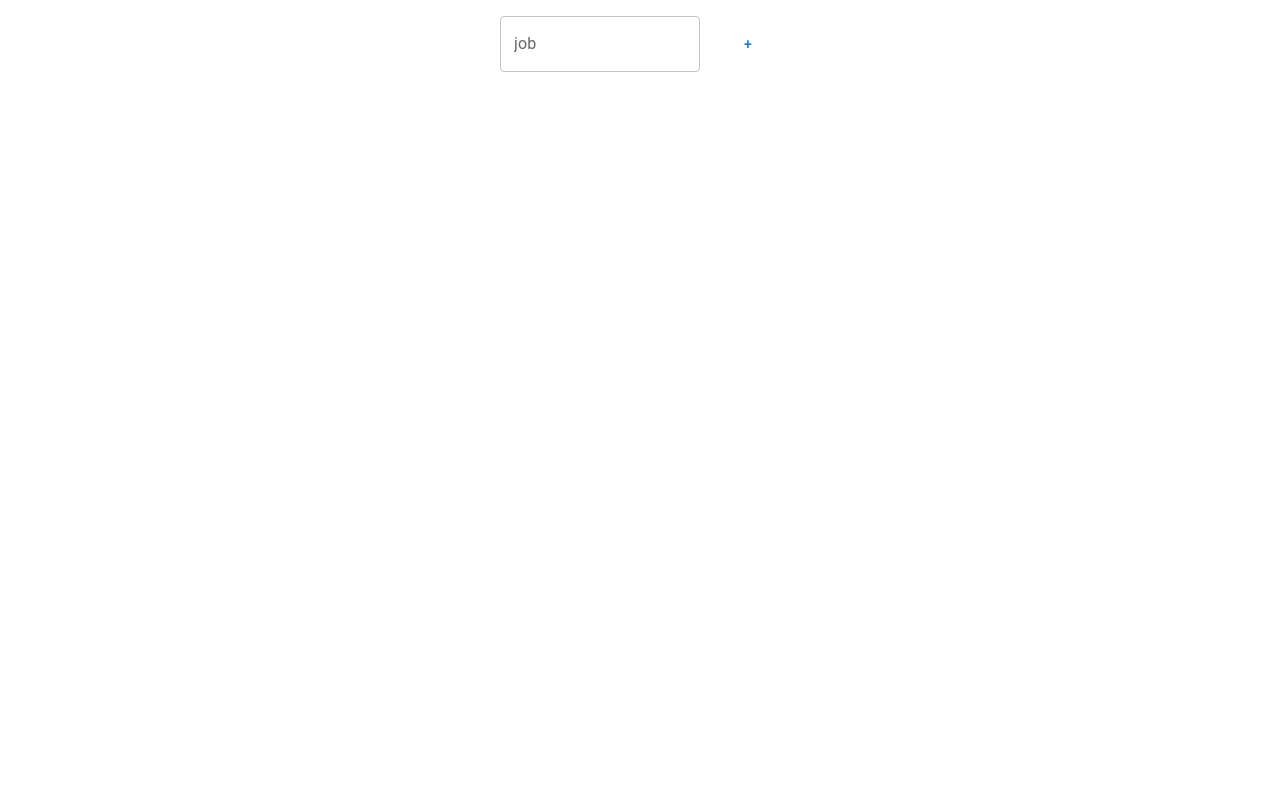
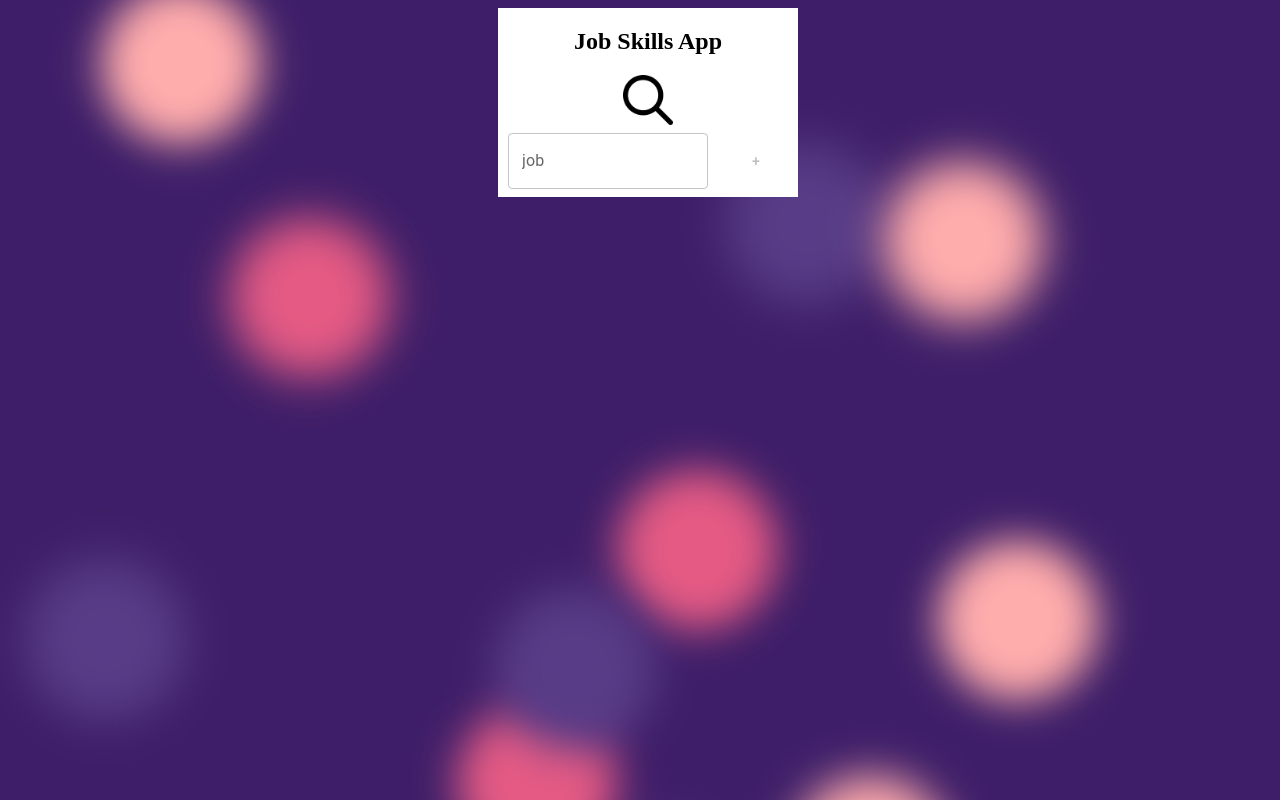
Before and after one commit to andrewsservices/jobskills, a React (Create React App) app: page / in a window 1280 px wide. Built offline with nearby package versions, Linux system fonts and the light colour scheme.

Commit message:
fixed bugs/added background

```diff
--- a/src/App.css
+++ b/src/App.css
@@ -1,12 +1,36 @@
-.App {
+h1,h2{
   text-align: center;
 }
 
-.jobsContainer,.inputForm,.skill,.count-and-close,.job-buttons,.skillList{
+.foreground{
+  position:absolute;
+  width: 100%;
+  height: 100%;
+}
+
+.skillList,.job-form{
+  margin: 0 auto;
+}
+
+.job-form,.job{
+  background-color: white;
+  width: 300px;
+}
+
+.job-form img{
+  width: 50px;
+  margin: 0 auto;
+}
+
+.job-form,.jobsContainer,.inputForm,.skill,.count-and-close,.job-buttons,.skillList,.buttons{
   display:flex;
 }
 
-.MuiBox-root.css-xn6ruc,.skill,.count-and-close,.job-buttons{
+.job-form,.buttons,.skillList{
+  flex-direction: column;
+}
+
+.job-form,.MuiBox-root.css-xn6ruc,.skill,.count-and-close,.job-buttons,.buttons{
   align-items: center;
 }
 
@@ -14,7 +38,7 @@
   justify-content: space-between;
 }
 
-.jobsContainer{
+.jobsContainer,.buttons{
   justify-content: space-around;
 }
 
@@ -47,16 +71,11 @@
   margin: 0;
 }
 
-.job{
-  width: 300px;
-}
-
 .skillList{
   width: 100%;
   margin: 0 auto;
-  flex-direction: column;
 }
 
-.job-buttons{
-  margin: 50px 0;
+.buttons{
+  height: 100px;
 }
--- a/src/App.js
+++ b/src/App.js
@@ -1,25 +1,19 @@
 import './App.css';
+import './Background.css'
+import magnifyingGlass from './search.png'
 import Form from './Form'
 import JobsContainer from './JobsContainer'
-import Divider from '@mui/material/Divider';
 
 import {useState} from 'react'
 
 function App() {
 
-const inputType = "job"
-const [job,setJob] = useState("")
+
 const [jobs,setJobs] = useState([])
 
 
-const onInputChange = (e) => {
-  setJob(e)
-}
-
 const submitInput = (e) => {
-  e.preventDefault()
-  setJobs([...jobs,job.toUpperCase()])
-  setJob("")
+  setJobs([...jobs,e.toUpperCase()])
 }
 
 const deleteJob = (job) => {
@@ -36,29 +30,51 @@ const deleteJob = (job) => {
 
 
   return (
-    <div className="App">
-      <Form
-        inputType={inputType}
-        onInputChange={(e)=>onInputChange(e)}
-        submitInput={(e)=>submitInput(e)}
-        value={job}
-      />
+    <>
+      <div className="background">
+      <span></span>
+      <span></span>
+      <span></span>
+      <span></span>
+      <span></span>
+      <span></span>
+      <span></span>
+      <span></span>
+      <span></span>
+      <span></span>
+      <span></span>
+      <span></span>
+      <span></span>
+      <span></span>
+      <span></span>
+      <span></span>
+      <span></span>
+      <span></span>
+      <span></span>
+    </div>
+    <div className='foreground'>
+      <div class="job-form">
+        <h2>Job Skills App</h2>
+        <img src={magnifyingGlass} alt="logo"/>
+        <Form
+          inputType="job"
+          sendInput={(e)=>submitInput(e)}
+        />
+      </div>
+
       {
         jobs.length !== 0
         ?
-        <>
-          <Divider variant="middle" />
           <JobsContainer
             jobs={jobs}
             deleteJob={(e)=>deleteJob(e)}
           />
-        </>
-
         :
         null
       }
+    </div>
+    </>
 
-    </div>
 
   );
 }
--- /dev/null
+++ b/src/Background.css
@@ -0,0 +1,200 @@
+@keyframes move {
+    100% {
+        transform: translate3d(0, 0, 1px) rotate(360deg);
+    }
+}
+
+.background {
+    position: fixed;
+    width: 100vw;
+    height: 100vh;
+    top: 0;
+    left: 0;
+    background: #3E1E68;
+    overflow: hidden;
+}
+
+.background span {
+    width: 20vmin;
+    height: 20vmin;
+    border-radius: 20vmin;
+    backface-visibility: hidden;
+    position: absolute;
+    animation: move;
+    animation-duration: 45;
+    animation-timing-function: linear;
+    animation-iteration-count: infinite;
+}
+
+
+.background span:nth-child(0) {
+    color: #583C87;
+    top: 28%;
+    left: 95%;
+    animation-duration: 44s;
+    animation-delay: -35s;
+    transform-origin: -22vw 1vh;
+    box-shadow: -40vmin 0 5.7751142130605615vmin currentColor;
+}
+.background span:nth-child(1) {
+    color: #E45A84;
+    top: 37%;
+    left: 14%;
+    animation-duration: 38s;
+    animation-delay: -44s;
+    transform-origin: -11vw -7vh;
+    box-shadow: 40vmin 0 5.145650175349074vmin currentColor;
+}
+.background span:nth-child(2) {
+    color: #E45A84;
+    top: 74%;
+    left: 59%;
+    animation-duration: 34s;
+    animation-delay: -36s;
+    transform-origin: -8vw 11vh;
+    box-shadow: -40vmin 0 5.154846045380687vmin currentColor;
+}
+.background span:nth-child(3) {
+    color: #583C87;
+    top: 73%;
+    left: 63%;
+    animation-duration: 43s;
+    animation-delay: -4s;
+    transform-origin: 5vw -5vh;
+    box-shadow: -40vmin 0 5.800539878274877vmin currentColor;
+}
+.background span:nth-child(4) {
+    color: #FFACAC;
+    top: 17%;
+    left: 95%;
+    animation-duration: 14s;
+    animation-delay: -19s;
+    transform-origin: -15vw 15vh;
+    box-shadow: -40vmin 0 5.634644659839302vmin currentColor;
+}
+.background span:nth-child(5) {
+    color: #E45A84;
+    top: 48%;
+    left: 92%;
+    animation-duration: 52s;
+    animation-delay: -31s;
+    transform-origin: 20vw -15vh;
+    box-shadow: 40vmin 0 5.512333313984396vmin currentColor;
+}
+.background span:nth-child(6) {
+    color: #583C87;
+    top: 93%;
+    left: 59%;
+    animation-duration: 50s;
+    animation-delay: -33s;
+    transform-origin: -8vw 1vh;
+    box-shadow: -40vmin 0 5.780757077150577vmin currentColor;
+}
+.background span:nth-child(7) {
+    color: #E45A84;
+    top: 85%;
+    left: 97%;
+    animation-duration: 54s;
+    animation-delay: -42s;
+    transform-origin: 19vw -24vh;
+    box-shadow: 40vmin 0 5.62135663796945vmin currentColor;
+}
+.background span:nth-child(8) {
+    color: #FFACAC;
+    top: 7%;
+    left: 47%;
+    animation-duration: 24s;
+    animation-delay: -43s;
+    transform-origin: -19vw -22vh;
+    box-shadow: -40vmin 0 5.097256667713047vmin currentColor;
+}
+.background span:nth-child(9) {
+    color: #E45A84;
+    top: 87%;
+    left: 47%;
+    animation-duration: 14s;
+    animation-delay: -40s;
+    transform-origin: -12vw 13vh;
+    box-shadow: -40vmin 0 5.176601150440187vmin currentColor;
+}
+.background span:nth-child(10) {
+    color: #FFACAC;
+    top: 49%;
+    left: 85%;
+    animation-duration: 12s;
+    animation-delay: -7s;
+    transform-origin: -8vw -5vh;
+    box-shadow: 40vmin 0 5.438121590605332vmin currentColor;
+}
+.background span:nth-child(11) {
+    color: #E45A84;
+    top: 92%;
+    left: 83%;
+    animation-duration: 20s;
+    animation-delay: -5s;
+    transform-origin: -24vw 14vh;
+    box-shadow: 40vmin 0 5.562837400533684vmin currentColor;
+}
+.background span:nth-child(12) {
+    color: #583C87;
+    top: 84%;
+    left: 54%;
+    animation-duration: 41s;
+    animation-delay: -44s;
+    transform-origin: 14vw -24vh;
+    box-shadow: 40vmin 0 5.260279837705244vmin currentColor;
+}
+.background span:nth-child(13) {
+    color: #E45A84;
+    top: 85%;
+    left: 2%;
+    animation-duration: 39s;
+    animation-delay: -6s;
+    transform-origin: -24vw -24vh;
+    box-shadow: 40vmin 0 5.275490317180536vmin currentColor;
+}
+.background span:nth-child(14) {
+    color: #FFACAC;
+    top: 2%;
+    left: 50%;
+    animation-duration: 13s;
+    animation-delay: -11s;
+    transform-origin: 22vw -10vh;
+    box-shadow: 40vmin 0 5.4185454607856vmin currentColor;
+}
+.background span:nth-child(15) {
+    color: #583C87;
+    top: 16%;
+    left: 92%;
+    animation-duration: 39s;
+    animation-delay: -34s;
+    transform-origin: -3vw 1vh;
+    box-shadow: 40vmin 0 5.1637093735787vmin currentColor;
+}
+.background span:nth-child(16) {
+    color: #FFACAC;
+    top: 100%;
+    left: 33%;
+    animation-duration: 30s;
+    animation-delay: -16s;
+    transform-origin: 25vw -23vh;
+    box-shadow: 40vmin 0 5.086578593794719vmin currentColor;
+}
+.background span:nth-child(17) {
+    color: #E45A84;
+    top: 31%;
+    left: 39%;
+    animation-duration: 23s;
+    animation-delay: -1s;
+    transform-origin: 11vw -22vh;
+    box-shadow: -40vmin 0 5.268532869708695vmin currentColor;
+}
+.background span:nth-child(18) {
+    color: #583C87;
+    top: 68%;
+    left: 24%;
+    animation-duration: 45s;
+    animation-delay: -20s;
+    transform-origin: -17vw 10vh;
+    box-shadow: -40vmin 0 5.659918143904447vmin currentColor;
+}
--- a/src/Form.js
+++ b/src/Form.js
@@ -2,13 +2,31 @@ import Box from '@mui/material/Box';
 import TextField from '@mui/material/TextField';
 import Button from '@mui/material/Button';
 
+import {useState} from 'react'
 
+const Form = ({inputType,sendInput,sendSkillandCount}) => {
 
-const Form = ({inputType,onInputChange,submitInput,value}) => {
+const [input,setInput] = useState('')
+
+const onChange = (e) => {
+    setInput(e.target.value)
+}
+
+let count = 0
+
+const submitInput = (e) => {
+    e.preventDefault()
+    if(inputType === "skill"){
+        sendSkillandCount([input.toUpperCase(),count])
+    } else {
+        sendInput(input)
+    }
+    setInput('')
+}
+
 
 
     return(
-
         <Box
             className="inputForm"
             component="form"
@@ -18,16 +36,35 @@ const Form = ({inputType,onInputChange,submitInput,value}) => {
             noValidate
             autoComplete="off"
             >
+                {
+                    input.length === 0
+                    ?
+                    <>
                         <TextField
                         id="outlined-basic" label={inputType} variant="outlined"
-                onChange = {(e)=>onInputChange(e.target.value)}
+                        onChange = {onChange}
+                        value={input}
+                        />
+                        <Button
+                            disabled
+                        >+
+                        </Button>
+                    </>
+                    :
+                    <>
+                        <TextField
+                        id="outlined-basic" label={inputType} variant="outlined"
+                        onChange = {onChange}
                         onKeyPress={(e) => { e.key === 'Enter' && submitInput(e) }}
-                value={value}
+                        value={input}
                         />
                         <Button
                             onClick={(e)=>submitInput(e)}
                         >+
                         </Button>
+                    </>
+
+                }
         </Box>
 
     )
--- a/src/Job.js
+++ b/src/Job.js
@@ -1,7 +1,6 @@
 import Form from './Form'
 import SkillList from './SkillList'
 import Box from '@mui/material/Box';
-import Divider from '@mui/material/Divider';
 import Button from '@mui/material/Button';
 import DeleteButton from './DeleteButton'
 
@@ -10,107 +9,75 @@ import {useState} from 'react'
 function Job({job,deleteJob}) {
 
 
+  const deleteType = "job"
 
-  const requiredSkillInput = "Required"
-  const deleteType = "job"
-  const [requiredSkill,setRequiredSkill] = useState("")
-  const [requiredSkills,setRequiredSkills] = useState([])
-
-  const [skillsAndCount,setSkillsAndCount] = useState([])
+  const [skillAndCountArray,setSkillAndCountArray] = useState([])
+  const [skillArray,setSkillArray] = useState([])
 
 
-  const niceToHaveSkillInput = "Nice To Have"
-  const [niceToHaveSkill,setNiceToHaveSkill] = useState("")
-  const [niceToHaveSkills,setNiceToHaveSkills] = useState([])
+  let skill = ""
+  let skillAndCount = []
+
+  // SUBMIT SKILL WITH COUNT
+
+  console.log("skill array ", skillArray)
+  console.log("skill and count array ", skillAndCountArray)
 
 
-
-  const onRequiredSkillChange = (s) => {
-    setRequiredSkill(s)
-  }
-
-  const onNiceToHaveSkillChange = (s) => {
-    setNiceToHaveSkill(s)
+  const addToSkillList = (e) => {
+    skill = e[0]
+    skillAndCount = e
+    console.log(skill)
+    setSkillArray([...skillArray, skill])
+    setSkillAndCountArray([...skillAndCountArray,skillAndCount])
   }
 
 
-  // SUBMIT REQUIRED SKILL
-  const submitRequiredSKill = (e) => {
-    e.preventDefault()
-    if(requiredSkill.length > 0){
-      setRequiredSkills([...requiredSkills,requiredSkill.toUpperCase()])
-    }
-    setRequiredSkill("")
-  }
-
-
-
-
-  // SUBMIT SKILL WITH COUNT
-
-  const sendSkillsandCount = (e) => {
-    setSkillsAndCount([...skillsAndCount,e])
-  }
-
-  const submitSkillWithCount = () => {
+  const sortSkills = () => {
       let myArr = []
-    requiredSkills.map((s)=>{
+      skillArray.map((s)=>{
       let skArray = []
       let largestInArray = ''
-      skillsAndCount.filter((sk)=>{
+
+      skillAndCountArray.filter((sk)=>{
         if(s===sk[0]){
           skArray.push(sk)
           largestInArray = skArray[skArray.length-1]
         }
         return largestInArray
       })
+
       myArr = [...myArr,largestInArray]
       return myArr
     })
+
     const sortedArr = myArr.sort((a,b)=>b[1]-a[1])
-    let sortedSkillsArr = []
+
+    let sortedskillArrayArr = []
     sortedArr.map((s)=>{
-      sortedSkillsArr.push(s[0])
-      return sortedSkillsArr
+      sortedskillArrayArr.push(s[0])
+      return sortedskillArrayArr
     })
-    setRequiredSkills(sortedSkillsArr)
+    setSkillArray(sortedskillArrayArr)
+
+  }
+
+  const updateCount = (e) => {
+    skillAndCountArray.push(e)
   }
 
 
 
-
-
-  // SUBMIT NICE TO HAVE SKILL
-  const submitNiceToHaveSkill = (e) => {
-    e.preventDefault()
-    if(niceToHaveSkill.length > 0){
-      setNiceToHaveSkills([...niceToHaveSkills,niceToHaveSkill.toUpperCase()])
-    }
-    setNiceToHaveSkill("")
-  }
-
   // DELETE REQUIRED SKILL
-  const deleteRequiredSkill = (requiredSkill) => {
-    let newRequiredSkillsArray = []
-    requiredSkills.filter((s)=>{
-      if(s !== requiredSkill){
-         newRequiredSkillsArray.push(s)
+  const deleteskill = (skill) => {
+    let newArray = []
+    skillArray.filter((r)=>{
+      if(r !== skill){
+        newArray.push(r)
       }
       return false
     })
-     setRequiredSkills(newRequiredSkillsArray)
-  }
-
-  // DELETE NICE TO HAVE SKILL
-  const deleteNiceToHaveSkill = (niceToHaveSkill) => {
-    let newNiceToHaveSkillsArray = []
-    niceToHaveSkills.filter((s)=>{
-      if(s !== niceToHaveSkill){
-        newNiceToHaveSkillsArray.push(s)
-      }
-      return false
-    })
-    setNiceToHaveSkills(newNiceToHaveSkillsArray)
+    setSkillArray(newArray)
   }
 
 
@@ -126,49 +93,38 @@ function Job({job,deleteJob}) {
   return (
     <Box className="job" component="span" sx={{ p: 2, border: '1px dashed grey' }}>
       <h1>{job}</h1>
-
-       {/* REQUIRED */}
-      <h2>Required</h2>
+      <h2>Required Skills</h2>
       <Form
-        inputType={requiredSkillInput}
-        onInputChange={(e)=>onRequiredSkillChange(e)}
-        submitInput={(e)=>submitRequiredSKill(e)}
-        value={requiredSkill}
+        inputType="skill"
+        value={skill}
+        sendSkillandCount={(e)=>addToSkillList(e)}
       />
       <SkillList
-        skillArray={requiredSkills}
-        deleteSkill={(e)=>deleteRequiredSkill(e)}
-        sendSkillsandCount={(e)=>sendSkillsandCount(e)}
+        skillArray={skillArray}
+        deleteSkill={(e)=>deleteskill(e)}
+        updateCount={(e)=>updateCount(e)}
       />
+      <div className="buttons">
 
+      {
+        skillArray.length > 1
+        ?
         <Button variant="contained" color="success"
-        onClick={(e)=>submitSkillWithCount(e)}
+          onClick={(e)=>sortSkills(e)}
         >
           Sort
         </Button>
-
-      <Divider variant="middle" />
-
-      {/* NICE TO HAVE */}
-      <h2>Nice To Have</h2>
-      <Form
-        inputType={niceToHaveSkillInput}
-        onInputChange={(e)=>onNiceToHaveSkillChange(e)}
-        submitInput={(e)=>submitNiceToHaveSkill(e)}
-        value={niceToHaveSkill}
-      />
-      <SkillList
-        skillArray={niceToHaveSkills}
-        deleteSkill={(e)=>deleteNiceToHaveSkill(e)}
-
-      />
-
-      <Divider variant="middle" />
-
+        :
+        ""
+      }
         <DeleteButton
             deleteType={deleteType}
             onDelete={()=>onDelete()}
         />
+
+
+      </div>
+
 
     </Box>
 
--- a/src/SkillList.js
+++ b/src/SkillList.js
@@ -1,6 +1,6 @@
 import Skill from './Skill'
 
-const SkillList = ({skillArray,deleteSkill,sendSkillsandCount}) => {
+const SkillList = ({skillArray,deleteSkill,updateCount}) => {
 
     const uniqueSkills = [...new Set(skillArray)]
 
@@ -14,7 +14,7 @@ const SkillList = ({skillArray,deleteSkill,sendSkillsandCount}) => {
                             skill={skill}
                             key={skill}
                             deleteSkill={(e)=>deleteSkill(e)}
-                            sendSkillsandCount={(e)=>sendSkillsandCount(e)}
+                            updateCount={updateCount}
                         />
                     )
 
```
Also changed, not shown: src/Skill.js (+6 -4 lines), src/search.png (added). Lines whose indentation alone changed are shown as unchanged.
